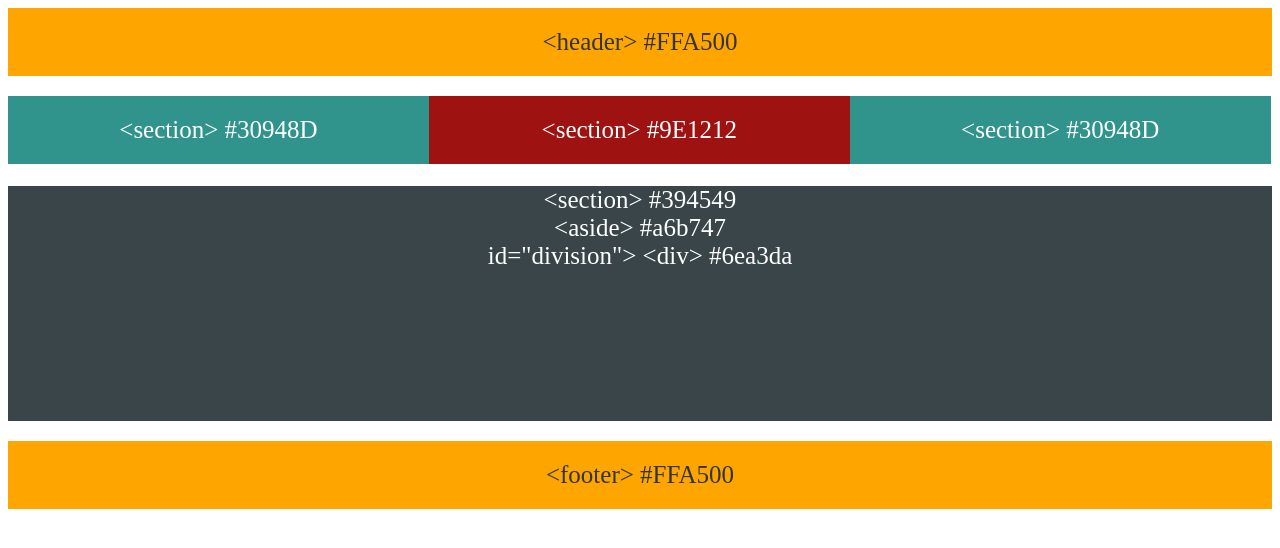
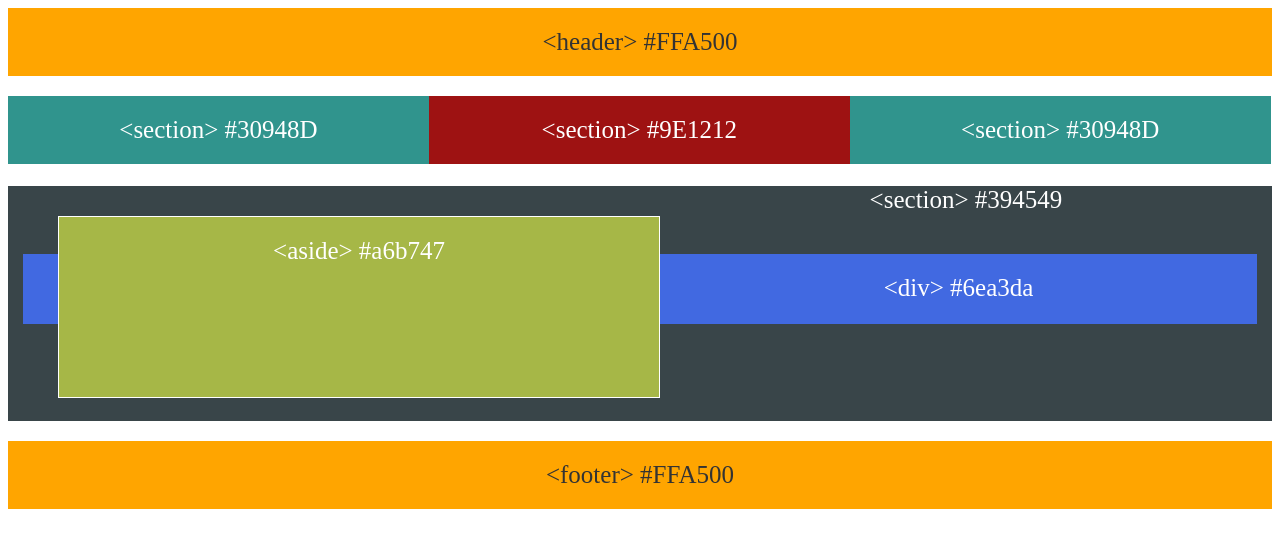
Before and after one commit to Patrickoakes/01-Activities-Homework, a plain HTML site: page 01-Activities/#9/01-09Sightfloats.html in a window 1280 px wide. Drawn offline with Linux system fonts and the light colour scheme.

Commit message:
Commit final 09

```diff
--- a/01-Activities/#9/01-09Sightfloats.css
+++ b/01-Activities/#9/01-09Sightfloats.css
@@ -17,7 +17,7 @@ header {
   background: #ffa500;
 }
 
-.inline {
+.container {
   color: white;
   display: inline;
 
@@ -49,7 +49,7 @@ padding-bottom: 20px;
   margin-bottom: 20px;
 }
 
-.container{
+section{
   margin-top: 110px;
   width: 100%;
   background: #394549;
@@ -59,16 +59,28 @@ padding-bottom: 20px;
 }
 
 #division {
-  padding: 20px;
-  background: #6ea3da;
-  height: 75px;
+  padding-top: 20px;
+  background: royalblue;
+  height: 50px;
   margin-left: 15px;
   margin-right: 15px;
+  margin-top: 40px;
+
 }
-/*
+
 aside {
+  height: 160px;
+  width: 600px;
+  float: left;
+  background: #a6b747;
+  margin-top: 30px;
+  margin-left: 50px;
+  border: solid 1px white;
+  padding-top: 20px;
+
+
 }
-*/
+
 footer {
   padding: 20px;
   margin-top: 20px;
--- a/01-Activities/#9/01-09Sightfloats.html
+++ b/01-Activities/#9/01-09Sightfloats.html
@@ -13,7 +13,7 @@
     <header>
       &lt;header&gt; #FFA500
     </header>
-    <div class="inline">
+    <div class="container">
 
       <div class="left">
         &lt;section&gt; #30948D
@@ -26,16 +26,20 @@
       </div>
     </div>
 
-    <div class="container">&lt;section&gt; #394549
+
+
+    <section>
+      &lt;section&gt; #394549
 
       <aside>
         &lt;aside&gt; #a6b747
       </aside>
 
-      id="division">
-      &lt;div&gt; #6ea3da
-    </div>
+      <div id="division">
+        &lt;div&gt; #6ea3da
+      </div>
 
+    </section>
 
     <footer>
       &lt;footer&gt; #FFA500
```
